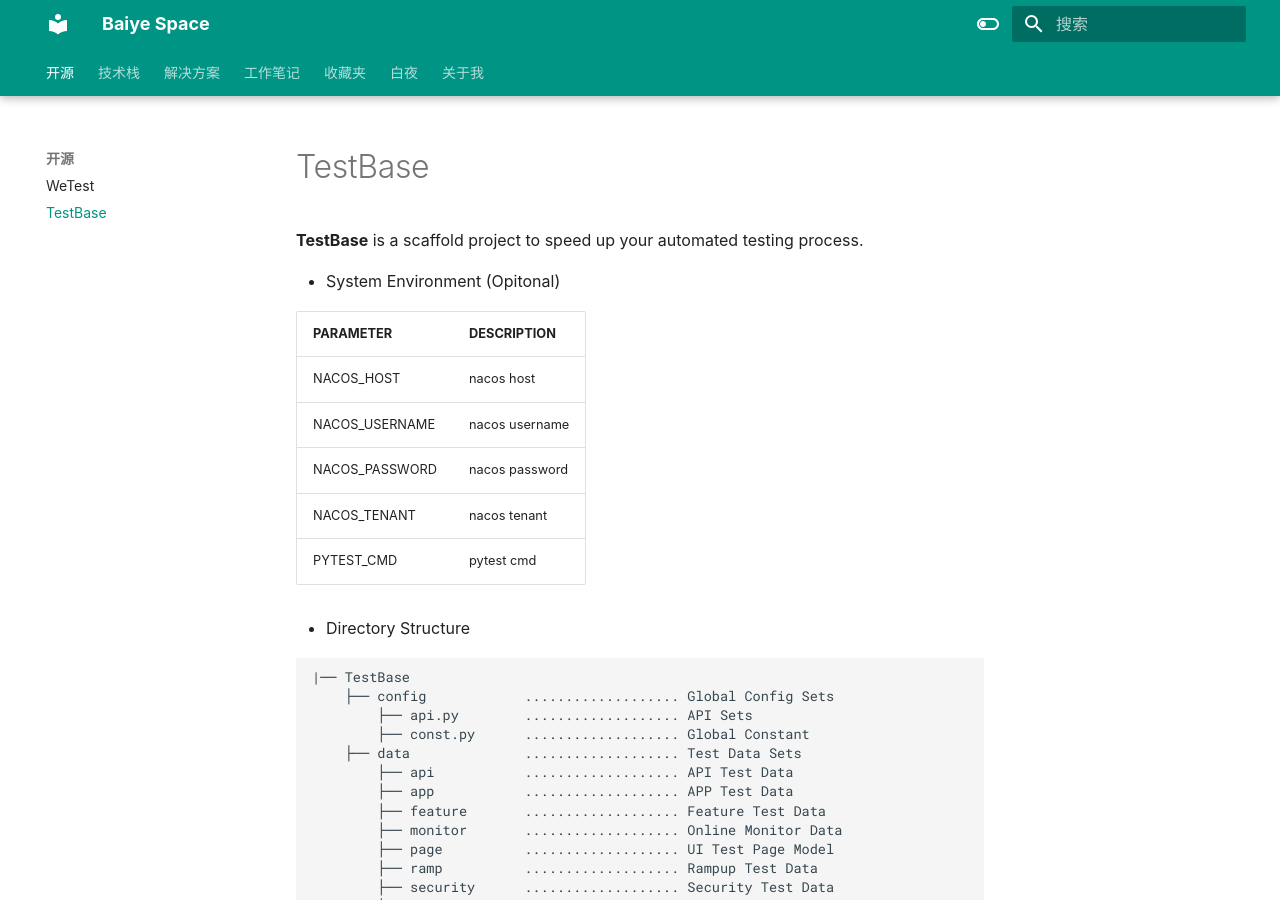
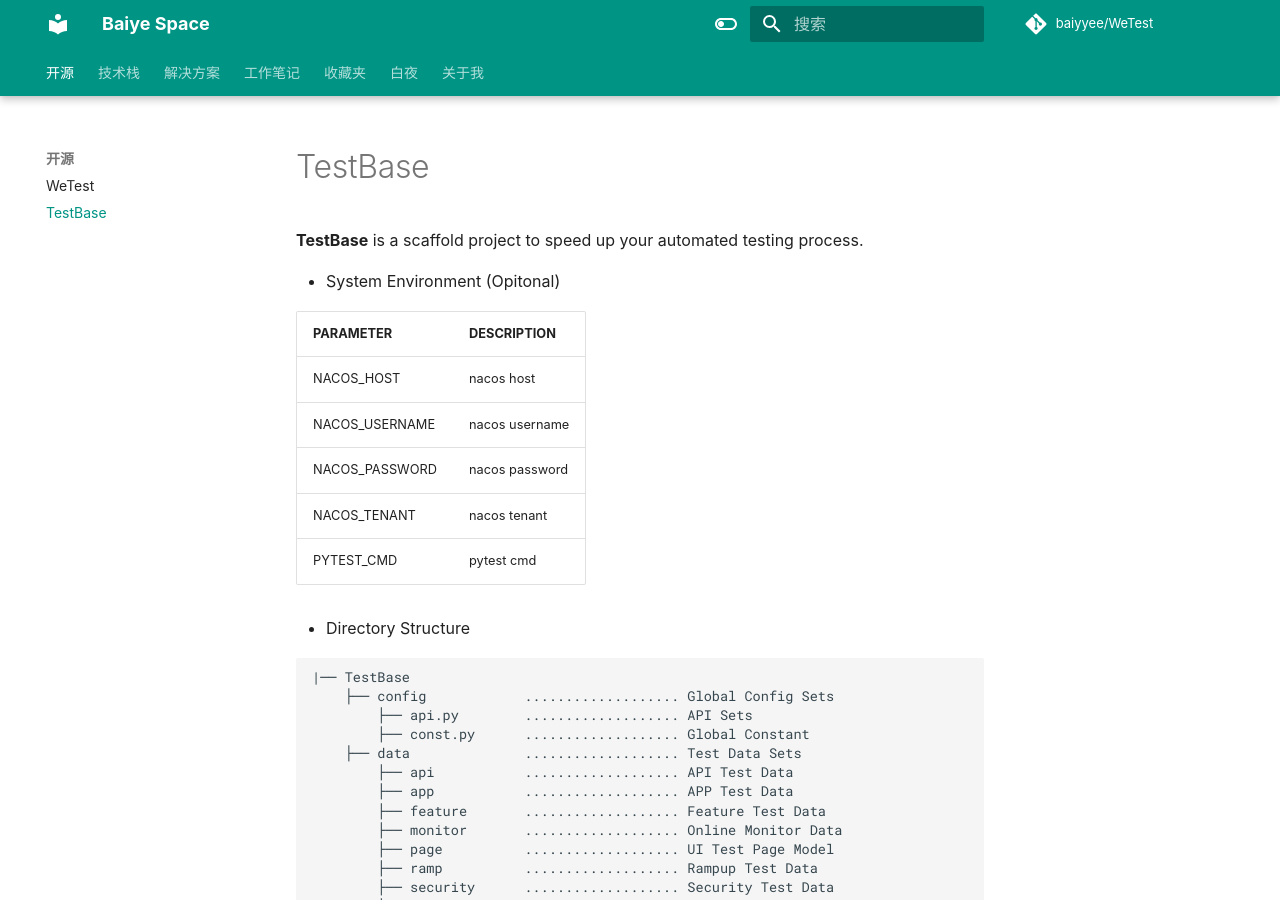
Before and after one commit to baiyyee/baiyyee.github.io, an MkDocs documentation site: the page built from docs/project/testbase.md, in a window 1280 px wide and 900 px high. Built offline with MkDocs 1.6.1 and Material for MkDocs 9.7.7, drawn with Linux system fonts in a browser that asks for light colours; comment, search, counter and statistics services are not loaded.

Commit message:
docs: add git repro info

```diff
--- a/mkdocs.yml
+++ b/mkdocs.yml
@@ -2,6 +2,9 @@ site_name: Baiye Space
 site_description: Baiye's Personal Space
 site_author: Huabo He
 site_url: https://baiyyee.github.io
+
+repo_name: baiyyee/WeTest
+repo_url: https://github.com/baiyyee/WeTest
 
 theme:
   name: material
```
